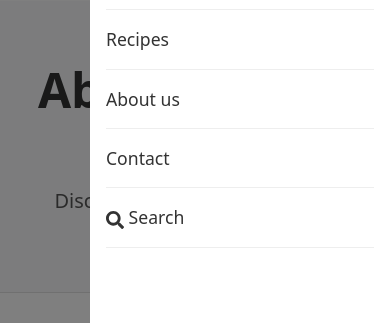
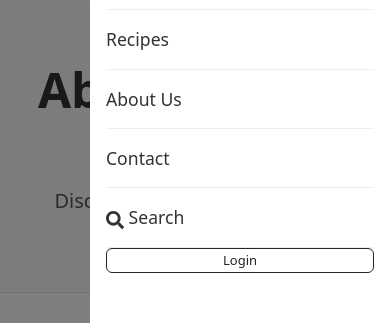
Before and after one commit to Sujalsharma1404/Fork_and_Search, a React (Create React App) app: page /about in a window 390 px wide. Both pictures are taken after a click on the button 360 px from the left and 38 px from the top of the page. Shown: the part 125-448 px from the top of the page. Built offline with nearby package versions, Linux system fonts and the light colour scheme.

Commit message:
Modified the page

```diff
--- a/src/Components/Header.js
+++ b/src/Components/Header.js
@@ -6,14 +6,14 @@ import logo from "../Assets/logo1.png";
 import "./Header.css";
 import { IoClose } from "react-icons/io5";
 
-// ✅ Import LoginModal — update path if needed
+// ✅ Import LoginModal — path may vary
 import LoginModal from "../Components/Modals/LoginModal";
 
 function Header() {
   const [showMobileMenu, setShowMobileMenu] = useState(false);
   const [showSearch, setShowSearch] = useState(false);
   const [searchQuery, setSearchQuery] = useState("");
-  const [showLogin, setShowLogin] = useState(false); // ✅ added
+  const [showLogin, setShowLogin] = useState(false);
 
   const toggleSearch = () => setShowSearch(!showSearch);
   const closeSearch = () => {
@@ -31,29 +31,27 @@ function Header() {
     <header className="common-header">
       <Container>
         <div className="header-content">
-          {/* Logo */}
+          {/* === Logo === */}
           <div className="logo-container">
             <Link to="/">
               <img src={logo} alt="Fork & Search" className="header-logo" />
             </Link>
           </div>
 
-          {/* Desktop Navigation */}
+          {/* === Desktop Nav === */}
           <nav className="main-nav">
             <Link to="/" className="nav-link">Home</Link>
             <Link to="/recipes" className="nav-link">Recipes</Link>
-            <Link to="/about" className="nav-link">About us</Link>
+            <Link to="/about" className="nav-link">About Us</Link>
             <Link to="/contact" className="nav-link">Contact</Link>
           </nav>
 
-          {/* CTA Button */}
+          {/* === Actions === */}
           <div className="header-actions">
-            {/* Search Toggle */}
             <button className="search-btn" onClick={toggleSearch}>
               <FaSearch size={18} />
             </button>
 
-            {/* Conditionally render input (desktop only) */}
             {showSearch && (
               <div className="search-wrapper">
                 <input
@@ -70,7 +68,6 @@ function Header() {
               </div>
             )}
 
-            {/* ✅ Login Button — opens LoginModal */}
             <Button
               variant="primary"
               className="login-btn"
@@ -80,7 +77,7 @@ function Header() {
             </Button>
           </div>
 
-          {/* Mobile Menu Button */}
+          {/* === Mobile Toggle === */}
           <button
             className="menu-toggle"
             onClick={() => setShowMobileMenu(true)}
@@ -90,7 +87,7 @@ function Header() {
         </div>
       </Container>
 
-      {/* Mobile Menu */}
+      {/* === Mobile Menu === */}
       {showMobileMenu && (
         <div className="mobile-menu-overlay">
           <div className="mobile-menu">
@@ -105,7 +102,7 @@ function Header() {
             <nav className="mobile-nav">
               <Link to="/" className="mobile-nav-link" onClick={() => setShowMobileMenu(false)}>Home</Link>
               <Link to="/recipes" className="mobile-nav-link" onClick={() => setShowMobileMenu(false)}>Recipes</Link>
-              <Link to="/about" className="mobile-nav-link" onClick={() => setShowMobileMenu(false)}>About us</Link>
+              <Link to="/about" className="mobile-nav-link" onClick={() => setShowMobileMenu(false)}>About Us</Link>
               <Link to="/contact" className="mobile-nav-link" onClick={() => setShowMobileMenu(false)}>Contact</Link>
               <Link className="mobile-nav-link" onClick={toggleSearch}>
                 <FaSearch size={18} /> Search
@@ -127,10 +124,8 @@ function Header() {
                 </div>
               )}
 
-              {/* ✅ Mobile Login Button — also opens LoginModal */}
               <Button
-
-                className="btn btn-outline-dark btn-header d-none d-md-inline"
+                className="btn btn-outline-dark btn-header"
                 onClick={() => {
                   setShowLogin(true);
                   setShowMobileMenu(false);
@@ -143,7 +138,7 @@ function Header() {
         </div>
       )}
 
-      {/* ✅ Login Modal */}
+      {/* === Login Modal === */}
       <LoginModal show={showLogin} handleClose={() => setShowLogin(false)} />
     </header>
   );
```
